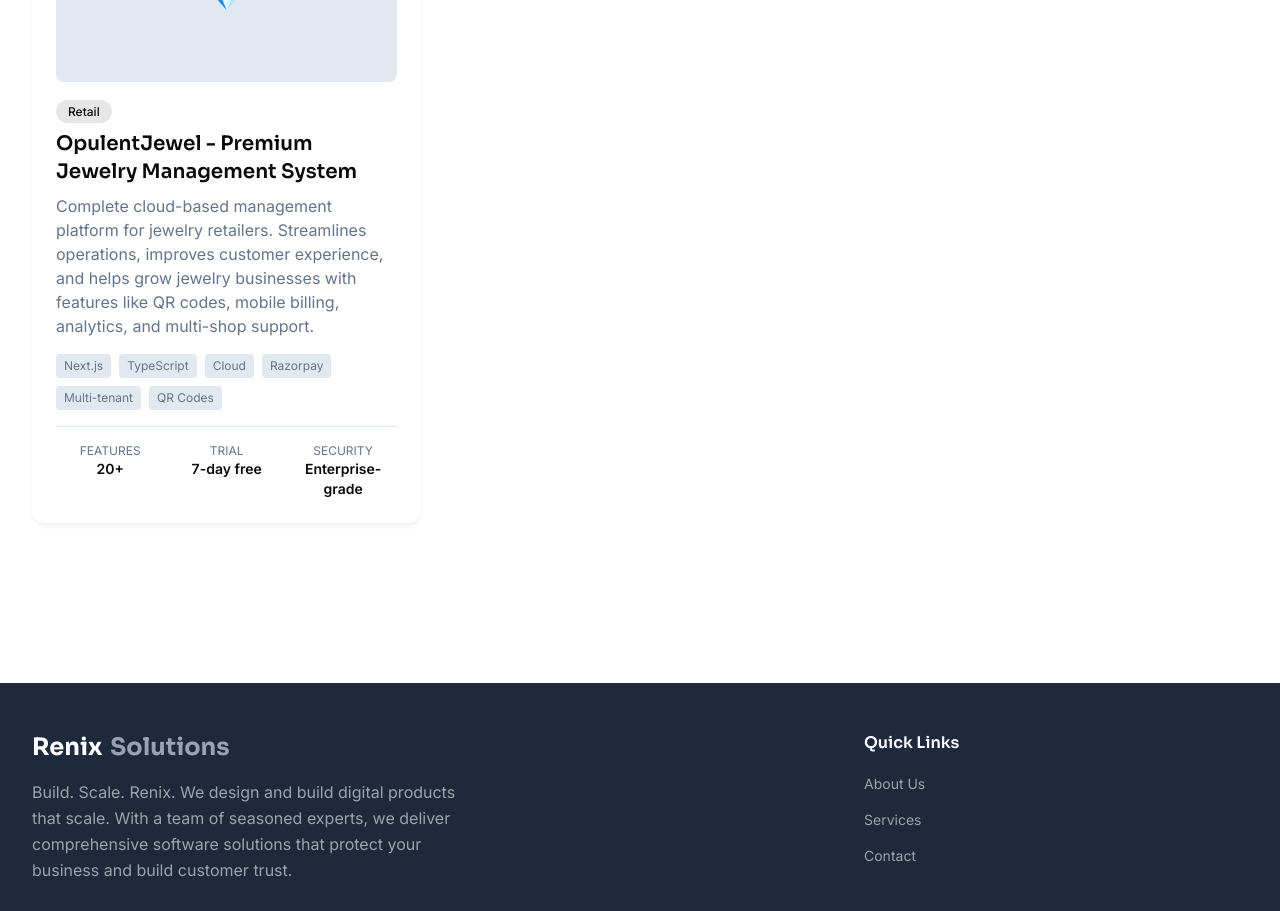
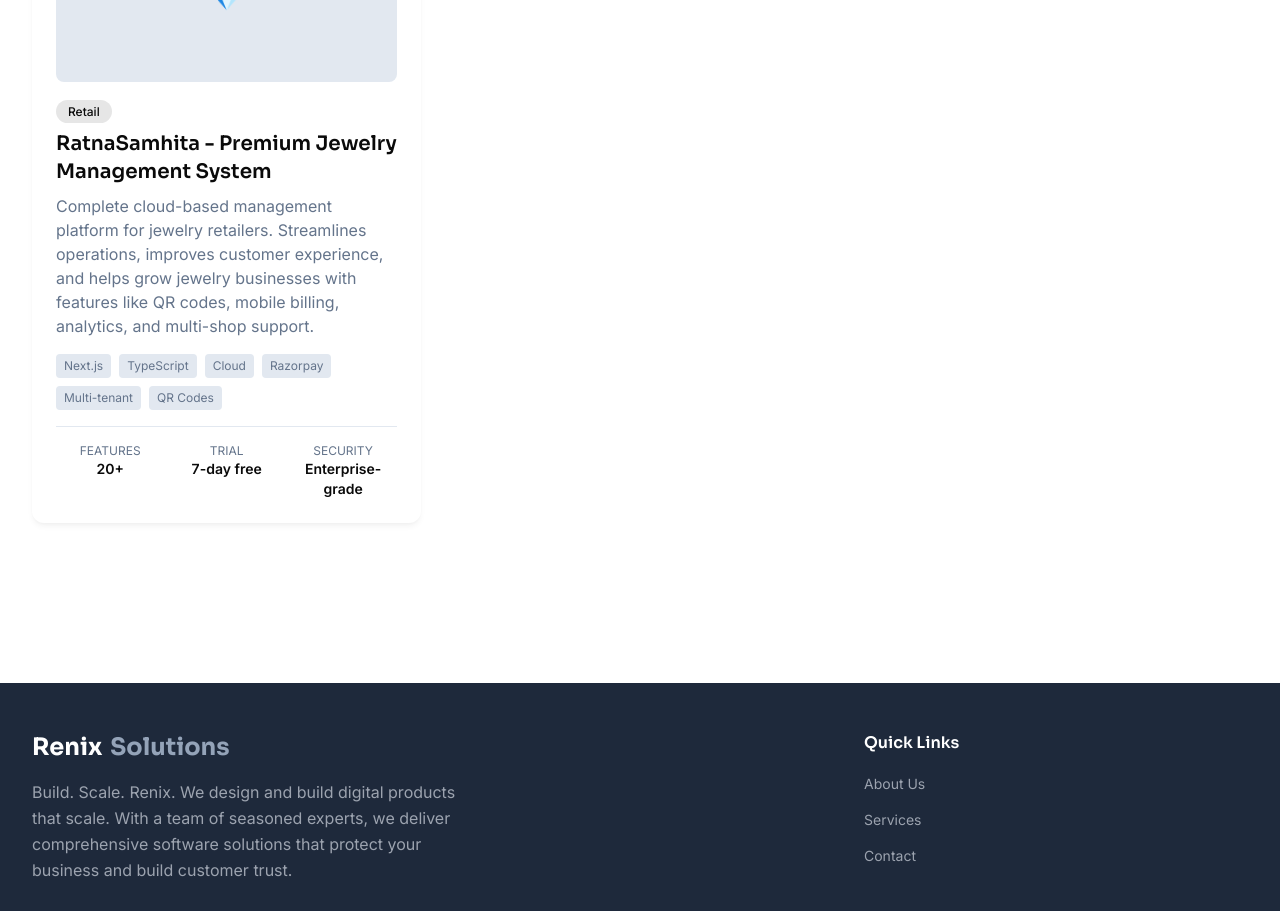
Before and after one commit to backendshubham/renix, a Next.js app: page /case-studies in a window 1280 px wide. Shown: the part 860-1771 px from the top of the page. Built offline with nearby package versions, Linux system fonts and the light colour scheme.

Commit message:
made some changes in design

```diff
--- a/src/app/case-studies/[slug]/page.tsx
+++ b/src/app/case-studies/[slug]/page.tsx
@@ -47,12 +47,12 @@
 
         <div className="mb-8">
           <div className={`aspect-video rounded-card mb-6 flex items-center justify-center ${
-            project.slug === 'opulentjewel'
+            project.slug === 'ratnasamhita'
               ? 'bg-gradient-to-br from-primary/30 via-accent/15 to-primary/40 shadow-soft'
               : 'bg-line'
           }`}>
             <span className="text-8xl">
-              {project.slug === 'opulentjewel'
+              {project.slug === 'ratnasamhita'
                 ? '💎'
                 : project.category === 'Fintech'
                 ? '💳'
@@ -87,12 +87,12 @@
         </div>
 
         <div className="space-y-6">
-          {project.slug === 'opulentjewel' ? (
+          {project.slug === 'ratnasamhita' ? (
             <>
               <Card hover={false}>
                 <h3 className="text-2xl font-heading font-semibold text-ink mb-4">Overview</h3>
                 <p className="text-muted leading-relaxed mb-4">
-                  OpulentJewel is a comprehensive cloud-based management platform designed specifically for jewelry retailers.
+                  RatnaSamhita is a comprehensive cloud-based management platform designed specifically for jewelry retailers.
                   It transforms traditional jewelry business operations by digitizing inventory management, billing, customer
                   engagement, and analytics into one unified system.
                 </p>
@@ -127,7 +127,7 @@
               <Card hover={false}>
                 <h3 className="text-2xl font-heading font-semibold text-ink mb-4">Impact</h3>
                 <p className="text-muted leading-relaxed mb-4">
-                  OpulentJewel enables jewelry retailers to digitize their operations completely, from inventory management
+                  RatnaSamhita enables jewelry retailers to digitize their operations completely, from inventory management
                   to customer engagement. The platform supports multi-shop businesses, provides real-time insights, and
                   offers a seamless mobile experience for both staff and customers.
                 </p>
@@ -145,7 +145,7 @@
                     rel="noopener noreferrer"
                     className="inline-block px-6 py-3 bg-primary text-white rounded-lg hover:bg-primary/90 font-medium transition-colors"
                   >
-                    Visit OpulentJewel →
+                    Visit RatnaSamhita →
                   </AnimatedLink>
                 </div>
               </Card>
--- a/src/app/case-studies/page.tsx
+++ b/src/app/case-studies/page.tsx
@@ -28,7 +28,7 @@
                 <Card>
                   <div className="aspect-video bg-line rounded-lg mb-4 flex items-center justify-center">
                     <span className="text-5xl">
-                      {project.slug === 'opulentjewel'
+                      {project.slug === 'ratnasamhita'
                         ? '💎'
                         : project.category === 'Fintech'
                         ? '💳'
--- a/src/app/page.tsx
+++ b/src/app/page.tsx
@@ -185,7 +185,7 @@
         </div>
       </section>
 
-      {/* OpulentJewel Featured Hint */}
+      {/* RatnaSamhita Featured Hint */}
       <section className="py-12 md:py-16 bg-gradient-to-br from-primary/5 via-accent/5 to-primary/5">
         <div className="max-w-7xl mx-auto px-4 sm:px-6 lg:px-8">
           <AnimatedItem>
@@ -203,7 +203,7 @@
                     </span>
                   </div>
                   <h3 className="text-2xl md:text-3xl font-heading font-bold text-ink mb-2">
-                    OpulentJewel
+                    RatnaSamhita
                   </h3>
                   <p className="text-base md:text-lg text-muted mb-4 leading-relaxed">
                     Premium Jewelry Management System - Transform your jewelry business with complete cloud-based management solution.
@@ -218,7 +218,7 @@
                       Access Panel →
                     </AnimatedLink>
                     <AnimatedLink
-                      href="/case-studies/opulentjewel"
+                      href="/case-studies/ratnasamhita"
                       className="inline-flex items-center justify-center px-6 py-3 bg-white text-primary border-2 border-primary rounded-lg hover:bg-primary/5 transition-all duration-200 font-medium text-sm md:text-base"
                     >
                       Learn More
@@ -246,12 +246,12 @@
                 <Link href={`/case-studies/${project.slug}`}>
                   <Card>
                     <div className={`aspect-video rounded-lg mb-6 flex items-center justify-center ${
-                      project.slug === 'opulentjewel'
+                      project.slug === 'ratnasamhita'
                         ? 'bg-gradient-to-br from-primary/30 via-accent/15 to-primary/40 shadow-soft'
                         : 'bg-gradient-to-br from-primary/10 to-accent/10'
                     }`}>
                       <span className="text-6xl">
-                        {project.slug === 'opulentjewel'
+                        {project.slug === 'ratnasamhita'
                           ? '💎'
                           : project.category === 'Fintech'
                           ? '💳'
--- a/src/app/services/page.tsx
+++ b/src/app/services/page.tsx
@@ -89,7 +89,7 @@
           ))}
         </AnimatedSection>
 
-        {/* OpulentJewel Featured Section */}
+        {/* RatnaSamhita Featured Section */}
         <AnimatedItem className="mb-12 md:mb-16">
           <Card className="bg-gradient-to-br from-primary/10 via-accent/5 to-primary/5 border-2 border-primary/20">
             <div className="grid grid-cols-1 lg:grid-cols-2 gap-8 md:gap-12 items-center">
@@ -101,7 +101,7 @@
                       Featured Product
                     </span>
                     <h2 className="text-2xl md:text-3xl lg:text-4xl font-heading font-bold text-ink">
-                      OpulentJewel
+                      RatnaSamhita
                     </h2>
                     <p className="text-sm md:text-base text-primary/80 font-medium">
                       Premium Jewelry Management System
@@ -130,10 +130,10 @@
                     rel="noopener noreferrer"
                     className="inline-flex items-center justify-center px-6 md:px-8 py-3 md:py-4 bg-primary text-white rounded-lg hover:bg-primary/90 transition-all duration-200 font-medium text-base md:text-lg shadow-soft hover:shadow-hover"
                   >
-                    Access OpulentJewel Panel →
+                    Access RatnaSamhita Panel →
                   </AnimatedLink>
                   <AnimatedLink
-                    href="/case-studies/opulentjewel"
+                    href="/case-studies/ratnasamhita"
                     className="inline-flex items-center justify-center px-6 md:px-8 py-3 md:py-4 bg-white text-primary border-2 border-primary rounded-lg hover:bg-primary/5 transition-all duration-200 font-medium text-base md:text-lg"
                   >
                     View Case Study
--- a/src/data/projects.json
+++ b/src/data/projects.json
@@ -42,17 +42,17 @@
     "slug": "healthcare-portal"
   },
   {
-    "id": "opulentjewel",
-    "title": "OpulentJewel - Premium Jewelry Management System",
+    "id": "ratnasamhita",
+    "title": "RatnaSamhita - Premium Jewelry Management System",
     "category": "Retail",
     "description": "Complete cloud-based management platform for jewelry retailers. Streamlines operations, improves customer experience, and helps grow jewelry businesses with features like QR codes, mobile billing, analytics, and multi-shop support.",
-    "image": "/projects/opulentjewel.jpg",
+    "image": "/projects/ratnasamhita.jpg",
     "tags": ["Next.js", "TypeScript", "Cloud", "Razorpay", "Multi-tenant", "QR Codes"],
     "metrics": {
       "features": "20+",
       "trial": "7-day free",
       "security": "Enterprise-grade"
     },
-    "slug": "opulentjewel"
+    "slug": "ratnasamhita"
   }
 ]
```
